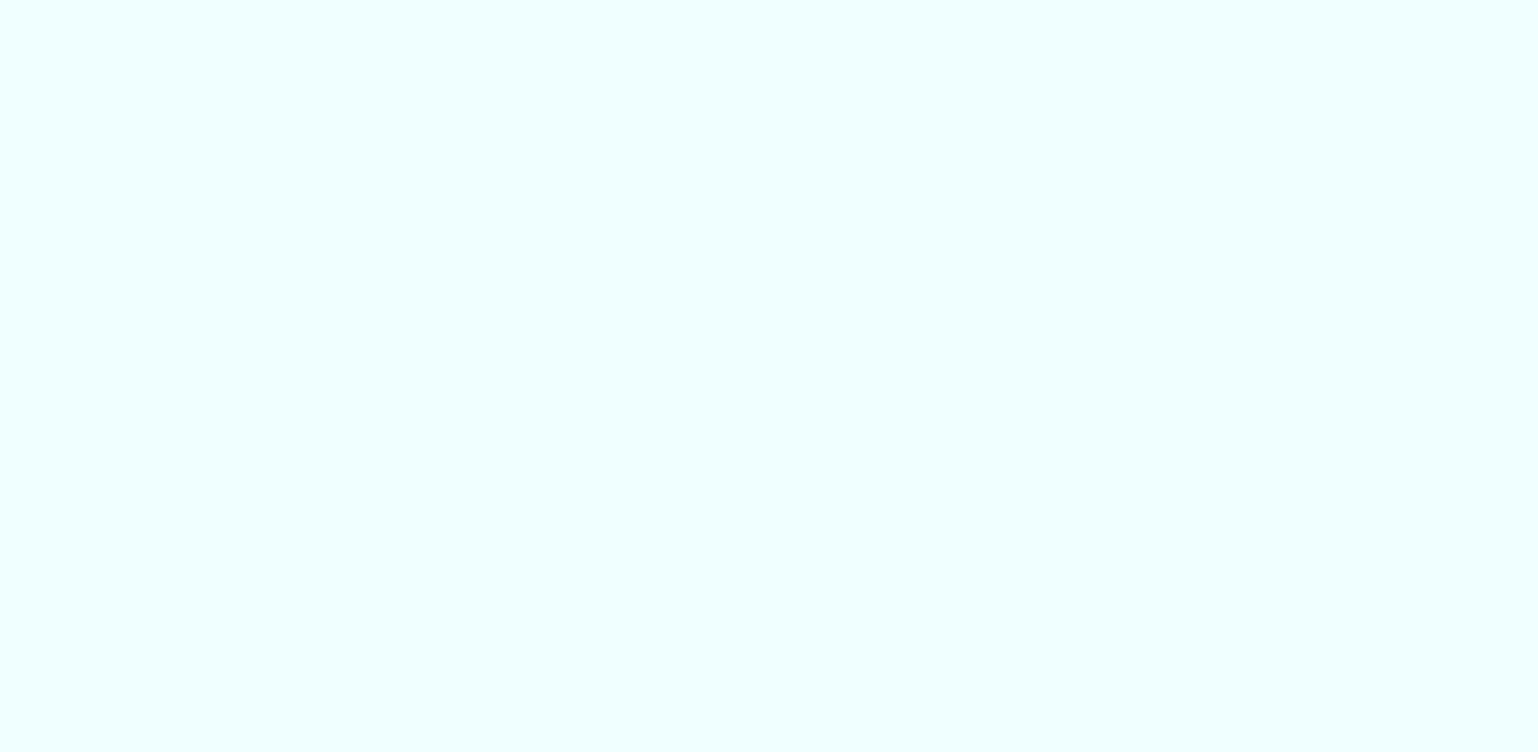
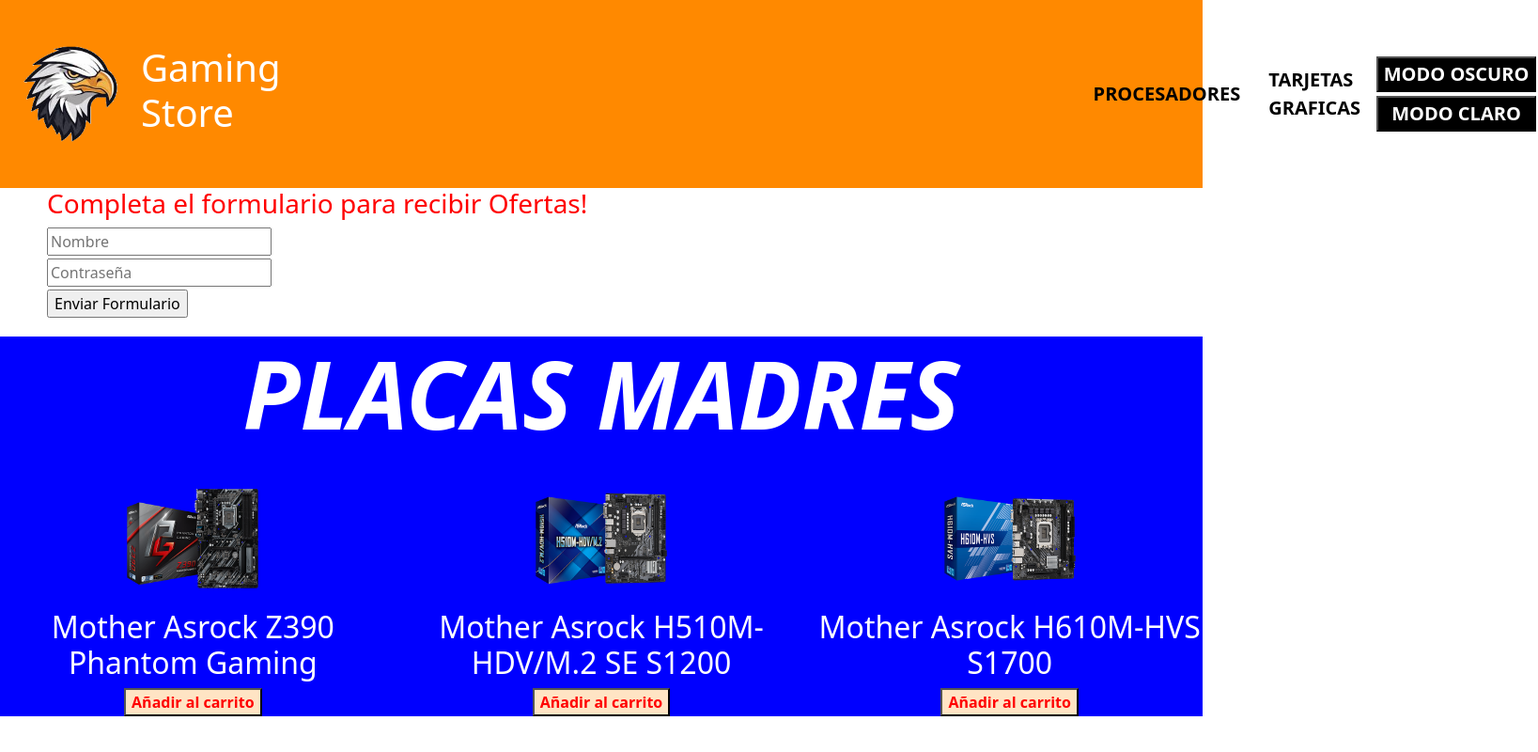
Before and after one commit to tomiramoss/PreEntrega2-RAMOS, a plain HTML site: page index.html in a window 1280 px wide. Shown: the whole page at 94% size, 1637 px wide, since content can reach past the window. Drawn offline with nearby package versions, Linux system fonts and the light colour scheme.

Commit message:
actualizacion

```diff
--- a/css/styles.css
+++ b/css/styles.css
@@ -1,24 +1,107 @@
 body{
+    background-color: red;
+}
+
+
+header{
+    display: flex;
+    width: 100vw;
+    height: 200px;
+    background-color: #FF8900;
+}
+
+
+.imagen-nombre{
+    display: flex;
+    align-items: center;
+}
+
+.a-nolink{
+    text-decoration: none;
+    color: white;
+}
+
+img{
+    width: 150px;
+    height: 150px;
+}
+
+.lista-menu{
+    display: flex;
+    justify-content: space-between;
+    align-items: center;
+    margin-left: 850px;
+}
+
+.menu{
+    padding: 5px;
+    margin: 10px;
+    text-decoration: none;
+    font-size: 20px;
+    font-weight: bold;
+    color: black;
+}
+
+.menu:hover{
+    color: white;
+}
+
+#main-contenedor{
+    background-color: blue;
+    width: 100%;
+    height: 100%;
+}
+
+.nombre-hardware{
     display: flex;
     justify-content: center;
-    align-items: center;
-    background-color:azure;
+    font-style:oblique;
+    font-weight: bolder;
+    font-size: 100px;
+    margin-top: 20px;
+    margin-bottom: 20px;
+    color: white;
 }
 
-#contenedor-inicial{
-    margin-top: 100px;
-    width: 1500px;
-    height: 600px;
-    background-color: aqua;
-    display: flex;
-    justify-content: center;
-    align-items: center
+.boton-comprar{
+    background-color:bisque;
+    color: red;
+    font-weight:bolder;
 }
 
-.boton-simulador{
-    margin: 15px 25px 15px 25px;
+.compra{
+    display: flex;
     align-items: center;
-    color: black;
+    justify-content: center;
+}
+
+button:hover {
+    box-shadow: 0px 5px 10px rgba(255, 127, 80, 0.5);
+    }
+
+.nombreProducto{
+    color: white;
+}
+
+#cambiar-modo{
+    display: block;
+}
+
+.botones-modos{
+    font-weight: BOLDER;
+    background-color: black;
+    color: white;
     font-size: 20px;
-    padding: 10px;
+    margin: 2px;
+    width: 170px;
+    padding: 2px;
 }
+
+.spanBloque{
+    display: block;
+    margin-bottom: 3px;
+}
+
+#containerForm{
+    margin-left: 50px;
+}
--- a/index.html
+++ b/index.html
@@ -1,32 +1,65 @@
 <!DOCTYPE html>
 <html lang="en">
   <head>
-    <meta charset="UTF-8">
-    <meta name="viewport" content="width=device-width, initial-scale=1.0">
-    <link rel="stylesheet" href="CSS/styles.css">
+    <meta charset="UTF-8" />
+    <meta name="viewport" content="width=device-width, initial-scale=1.0" />
+    <link rel="stylesheet" href="CSS/styles.css" />
+    <link
+      href="https://cdn.jsdelivr.net/npm/bootstrap@5.3.3/dist/css/bootstrap.min.css"
+      rel="stylesheet"
+      integrity="sha384-QWTKZyjpPEjISv5WaRU9OFeRpok6YctnYmDr5pNlyT2bRjXh0JMhjY6hW+ALEwIH"
+      crossorigin="anonymous"
+    />
     <title>Document</title>
   </head>
+
   <body>
-<header>
+    <header id="header-container">
+      <div class="imagen-nombre">
+        <img src="./images/image.png" alt="LOGO DE LA PAGINA" />
+        <a class="a-nolink" href="#"><h1>Gaming Store</h1></a>
+      </div>
 
+      <nav class="lista-menu">
+        <a class="menu" href="pages/procesadores.html">PROCESADORES</a>
+        <a class="menu" href="pages/graficas.html">TARJETAS GRAFICAS</a>
+        <div id="cambiar-modo">
+        <button class="botones-modos" id="modoOscuro">MODO OSCURO</button>
+        <button class="botones-modos" id="modoClaro">MODO CLARO</button>
+      </div>
+      </nav>
     </header>
 
-<main>
-    <!-- <div id="contenedor-inicial">
-        <button onclick="usarCalculadora()" class="boton-simulador">
-            Haga click aca para utilizar la calculadora
-        </button>
+    <div id="containerForm">
+<form id="formulario">
+<h3 style="color: red;">Completa el formulario para recibir Ofertas!</h3>
+<span class="spanBloque"><input type="text" name="" id="nombreFormulario" placeholder="Nombre" required></span>
+<span class="spanBloque"><input type="password" name="" id="contraseniaFormulario" required placeholder="Contraseña"></span>
+  <input type="submit" value="Enviar Formulario">
+</form>
+</div>
 
-        <div >
-            <button onclick="calcularIVA()" class="boton-simulador">
-                Haga click aca para utilizar la calculadora de IVA
-            </button>
-
-    </div> -->
+    <main id="main-contenedor">
+        <h2 class="nombre-hardware">PLACAS MADRES</h2>
+      <div class="row">
+        <div class="col container text-center">
+            <img class="imagen-producto" src="./images/mother-11111.png" alt="">
+            <h2 class="nombreProducto">Mother Asrock Z390 Phantom Gaming</h2>
+            <input class="boton-comprar" type="button" value="Añadir al carrito">
+        </div>
+        <div class="col container text-center">
+            <img class="imagen-producto" src="./images/mother-2.png" alt="">
+            <h2 class="nombreProducto">Mother Asrock H510M-HDV/M.2 SE S1200</h2>
+            <input class="boton-comprar" type="button" value="Añadir al carrito">
+        </div>
+        <div class="col container text-center">
+            <img class="imagen-producto" src="./images/mother-3.png" alt="">
+            <h2 class="nombreProducto">Mother Asrock H610M-HVS S1700</h2>
+            <input class="boton-comprar" type="button" value="Añadir al carrito">
+        </div>
     </main>
 
     <footer>
-
     </footer>
 
     <script src="js/index.js"></script>
--- a/js/index.js
+++ b/js/index.js
@@ -131,3 +131,43 @@ console.log(nombresPlacasMadres)
 
 console.log(Math.min(74900, 75700, 75800))
 console.log(Math.max(74900, 75700, 75800))
+
+const darkMode = document.querySelector(`#modoOscuro`)
+
+const cuerpo = document.body;
+
+const contenedoresPag = document.querySelector(`#main-contenedor`)
+
+const headerPag = document.header
+
+const nombreDelProducto = document.getElementsByClassName("nombreProducto")
+
+const nombres1 = document.getElementsByClassName('nombre-hardware')
+
+darkMode.addEventListener("click", () => {
+    cuerpo.style.backgroundColor = "black"
+    contenedoresPag.style.backgroundColor = "black"
+    nombres1.style.color = 'red'
+})
+
+const lightMode = document.querySelector(`#modoClaro`)
+
+lightMode.addEventListener("click", () => {
+    cuerpo.style.backgroundColor = "white";
+    document.getElementById(`main-contenedor`).style.backgroundColor= "blue"
+})
+
+    const formulario = document.getElementById("formulario");
+formulario.addEventListener("submit", (event) => {
+    event.preventDefault();
+    const nombreUser = document.getElementById("nombreFormulario").value;
+    const contrasenaUser = document.getElementById("contraseniaFormulario").value;
+
+    const formUser = {
+        nombre: nombreUser,
+        Contraseña: contrasenaUser,
+    };
+
+
+    localStorage.setItem("formUser", JSON.stringify(formUser));
+});
```
Also changed, not shown: pages/graficas.html (added, +53 -0 lines), pages/procesadores.html (added, +53 -0 lines), images/3050.png (added), images/3060.png (added), images/4060.png (added), images/I3-BUENA.png (added), images/I5-BUENA.png (added), images/I7-BUENA.png (added), images/image.png (added), images/images.png (added), images/logo.png (added), images/mother-1.jpg (added), images/mother-11111.png (added), images/mother-2.png (added), 1 more files. Lines whose indentation alone changed are shown as unchanged.
